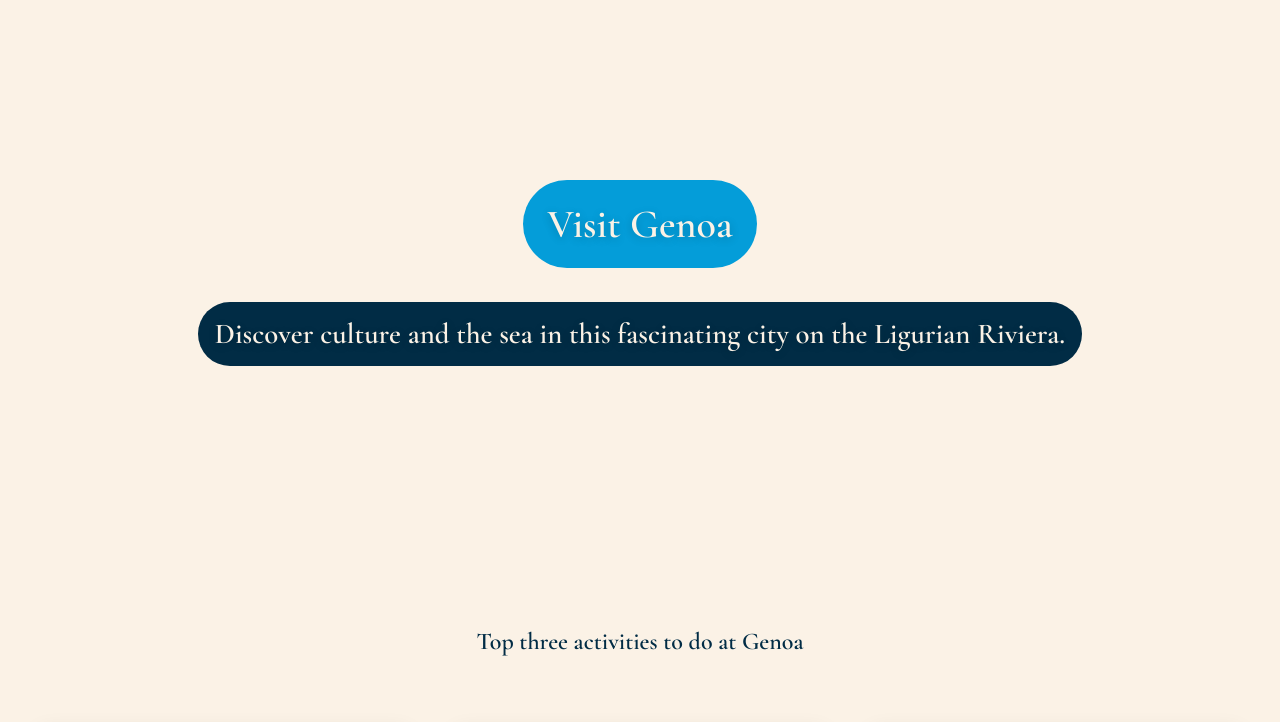
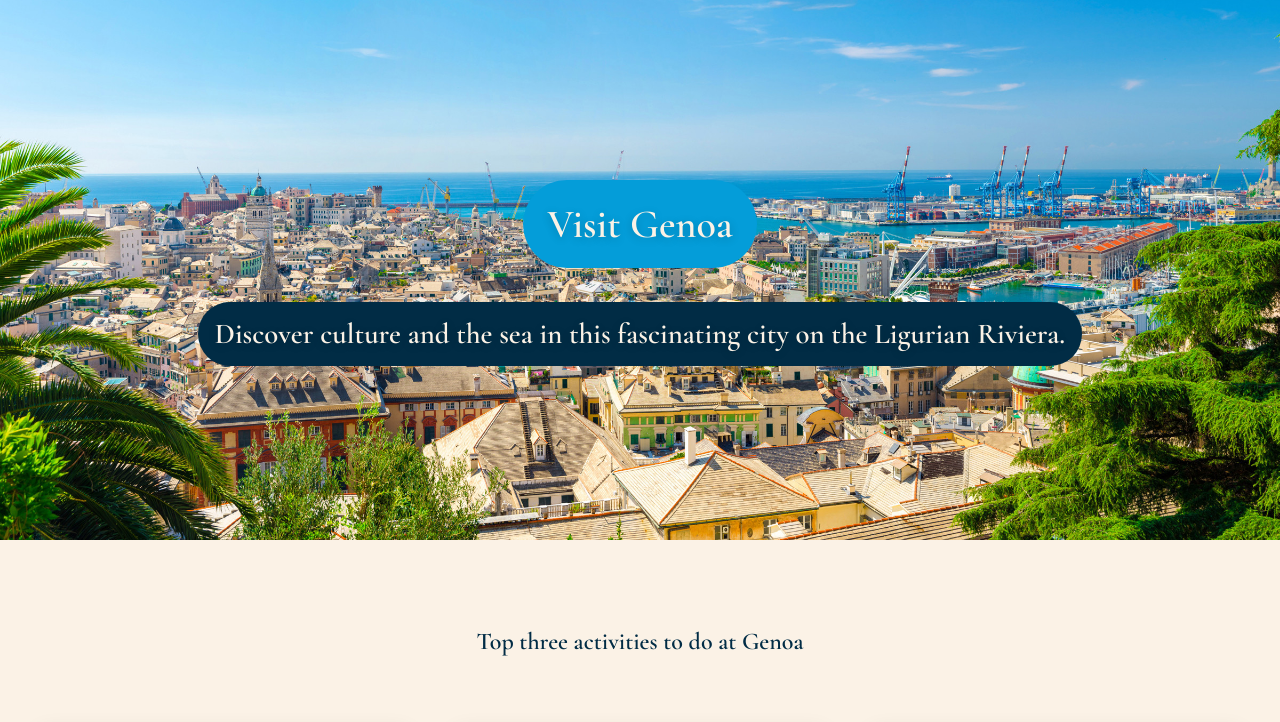
Before and after one commit to sarablb/visit-genoa, a plain HTML site: page index.html in a window 1280 px wide. Shown: the top 722 px of the page. Drawn offline with nearby package versions, Linux system fonts and the light colour scheme.

Commit message:
Update styles.css

```diff
--- a/styles.css
+++ b/styles.css
@@ -80,7 +80,7 @@ p {
    HERO SECTION
 =========================== */
 #hero {
-  background-image: url("images/genoa.jpg");
+  background-image: url("genoa.jpg");
   background-size: cover;
   background-position: center;
   padding: 10em 2em;
```
